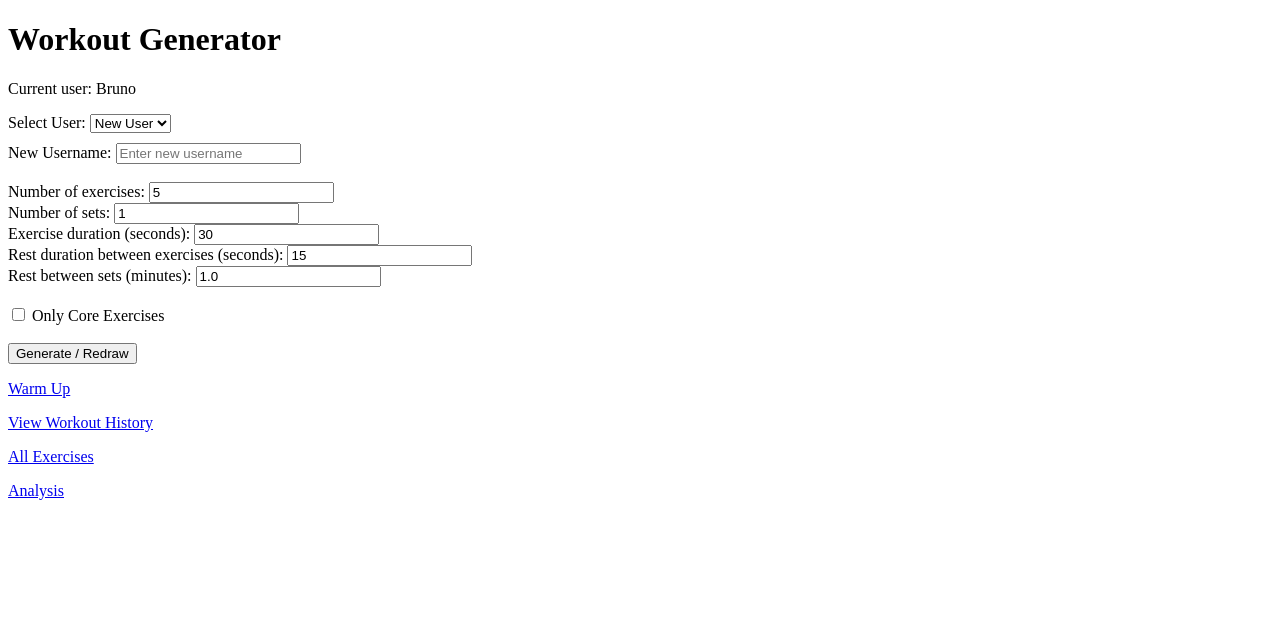
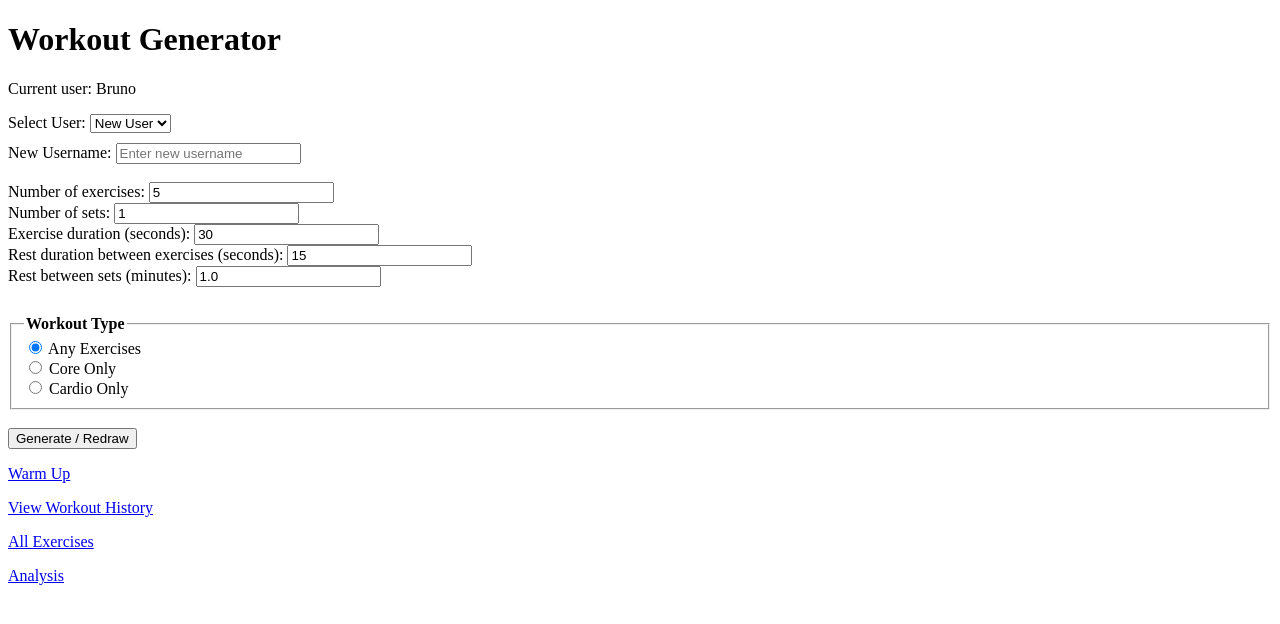
Before and after one commit to dafioram/workoutapp, a Flask app: page / in a window 1280 px wide. Shown: the top 624 px of the page. Run offline with Flask 3, Linux system fonts and the light colour scheme.

Commit message:
cardio workout now an options, updated some cardio exercises

```diff
--- a/app.py
+++ b/app.py
@@ -24,7 +24,7 @@ def get_existing_users():
             users.append(username)
     return sorted(users)
 
-def load_exercises(only_core=False):
+def load_exercises(workout_type="any"):
     exercises = []
     for file in os.listdir(EXERCISE_DIR):
         if file.endswith(".json"):
@@ -32,19 +32,25 @@ def load_exercises(only_core=False):
             with open(fpath, 'r') as f:
                 exercise_active = True
                 exercise_loaded = json.load(f)
-                if "active" in exercise_loaded:
-                    if exercise_loaded["active"] == False:
-                        exercise_active = False
+                if "active" in exercise_loaded and not exercise_loaded["active"]:
+                    exercise_active = False
                 new_field = "intensity"
                 default_val = 5
                 if new_field not in exercise_loaded:
                     exercise_loaded[new_field] = default_val
-                # Only include exercises where ab_workout is True if only_core is True
-                if only_core and exercise_loaded.get("ab_workout", False) != True:
-                    continue
+
+                # Filter based on workout type
+                if workout_type == "core":
+                    if not exercise_loaded.get("ab_workout", False):
+                        continue
+                elif workout_type == "cardio":
+                    if exercise_loaded.get("type", "").lower() != "cardio":
+                        continue
+
                 if exercise_active:
                     exercises.append(exercise_loaded)
     return exercises
+
 
 def load_workouts():
     try:
@@ -124,11 +130,13 @@ def exercises():
 
 @app.route("/", methods=["GET", "POST"])
 def index():
-    # Check if the "Only Core" checkbox is selected
-    only_core = request.form.get("only_core") == "on"
-    session["only_core"] = only_core
-    # Load exercises, filtering by ab_workout if only_core is True
-    exercises = load_exercises(only_core=only_core)
+    # Determine workout type (any/core/cardio)
+    workout_type = request.form.get("workout_type", session.get("workout_type", "any"))
+    session["workout_type"] = workout_type
+
+    # Load exercises according to workout type
+    exercises = load_exercises(workout_type=workout_type)
+
     workout = session.get("current_workout", [])
     if "username" not in session:
         session["username"] = "Bruno"
@@ -211,7 +219,7 @@ def index():
                            total_time=total_time,
                            username=session["username"],
                            existing_users=get_existing_users(),
-                           only_core=session.get("only_core",False))
+                           workout_type=session.get("workout_type", "any"))
 
 @app.route("/history")
 def history():
--- a/exercises/108_squat_pulses.json
+++ b/exercises/108_squat_pulses.json
@@ -4,6 +4,7 @@
 	"muscle": "quads",
 	"body_part": "lower",
 	"body_weight": true,
+	"type": "cardio",
 	"variants": "none",
 	"description": "pulse at the bottom of the squat position"
 }
--- a/exercises/110_skater_jumps.json
+++ b/exercises/110_skater_jumps.json
@@ -5,6 +5,6 @@
 	"body_part": "lower",
 	"body_weight": true,
 	"variants": "none",
-	"type": "endurance",
+	"type": "cardio",
 	"description": "jump from leg to leg throwing one leg behind the other"
 }
--- a/exercises/116_burpee_no_jump.json
+++ b/exercises/116_burpee_no_jump.json
@@ -5,7 +5,7 @@
     "body_part": "full",
     "body_weight": true,
     "variants": "none",
-    "type": "strength",
+    "type": "cardio",
     "equipment": "none",
     "link": "",
     "active": true,
--- a/exercises/132_curtsy_lunge.json
+++ b/exercises/132_curtsy_lunge.json
@@ -5,7 +5,7 @@
 	"body_part": "lower",
 	"body_weight": true,
 	"variants": "none",
-	"type": "strength",
+	"type": "cardio",
 	"equipment": "none",
 	"link": "",
 	"active": true,
--- a/exercises/139_side_crawl.json
+++ b/exercises/139_side_crawl.json
@@ -5,7 +5,7 @@
 	"body_part": "upper",
 	"body_weight": true,
 	"variants": "none",
-	"type": "mobility",
+	"type": "cardio",
 	"equipment": "none",
 	"link": "",
 	"active": true,
--- a/exercises/145_standing_cross_crunch.json
+++ b/exercises/145_standing_cross_crunch.json
@@ -5,7 +5,7 @@
 	"body_part": "abs",
 	"body_weight": true,
 	"variants": "",
-	"type": "strength",
+	"type": "cardio",
 	"equipment": "",
 	"link": "",
 	"active": true,
--- a/exercises/150_bridge_marches.json
+++ b/exercises/150_bridge_marches.json
@@ -5,7 +5,7 @@
     "body_part": "lower body",
     "body_weight": true,
     "variants": "",
-    "type": "strength",
+    "type": "cardio",
     "equipment": "none",
     "link": "",
     "active": true,
--- a/exercises/167_touchdown_jumps.json
+++ b/exercises/167_touchdown_jumps.json
@@ -1,6 +1,6 @@
 {
     "id": 167,
-    "name": "touchdown Jacks",
+    "name": "Touchdown Jacks",
     "muscle": "quads",
     "body_part": "legs",
     "body_weight": true,
--- a/templates/index.html
+++ b/templates/index.html
@@ -63,7 +63,22 @@
     <label>Rest between sets (minutes):</label>
     <input type="number" id="set_rest" name="set_rest" value="{{ set_rest/60 }}" min="0" step="0.1"><br><br>
 
-    <label><input type="checkbox" id="only_core" name="only_core" {% if only_core %}checked{% endif %}> Only Core Exercises</label><br><br>
+<fieldset style="margin-top: 10px;">
+  <legend><strong>Workout Type</strong></legend>
+  <label>
+    <input type="radio" name="workout_type" value="any"
+      {% if workout_type == 'any' %}checked{% endif %}> Any Exercises
+  </label><br>
+  <label>
+    <input type="radio" name="workout_type" value="core"
+      {% if workout_type == 'core' %}checked{% endif %}> Core Only
+  </label><br>
+  <label>
+    <input type="radio" name="workout_type" value="cardio"
+      {% if workout_type == 'cardio' %}checked{% endif %}> Cardio Only
+  </label>
+</fieldset>
+<br>
 
     <button type="submit" name="generate" value="1">Generate / Redraw</button>
     {% if workout %}
```
